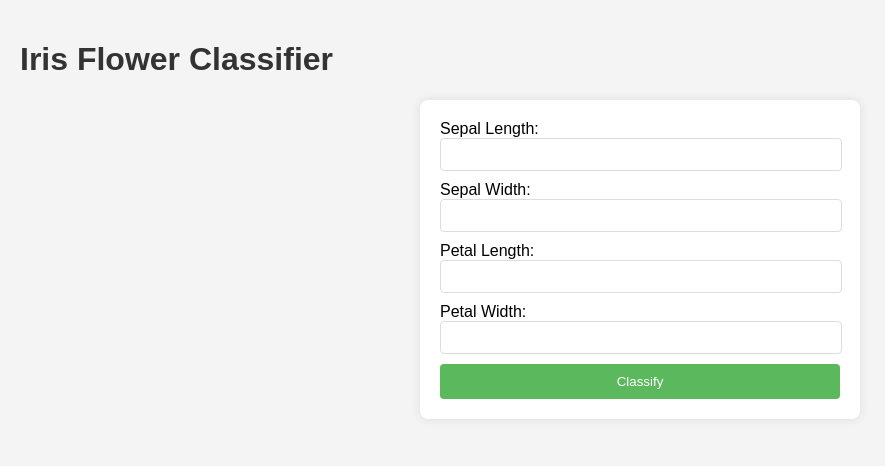
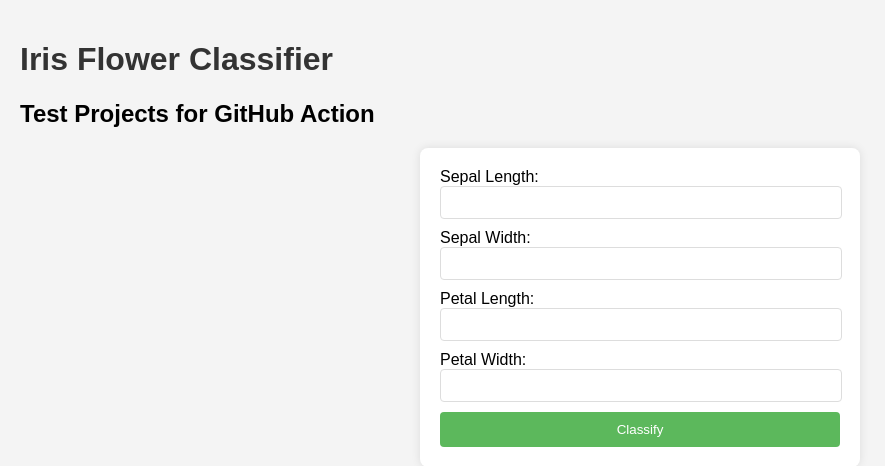
Before and after one commit to Md-Emon-Hasan/ML-Project-Iris-Classifier-with-GitHub-Action, a Flask app: page / in a window 1280 px wide. Shown: the top 466 px of the page, without its empty margins (0-885 px from the left). Run offline with Flask 3, Linux system fonts and the light colour scheme.

Commit message:
Update index.html

```diff
--- a/templates/index.html
+++ b/templates/index.html
@@ -6,6 +6,7 @@
 </head>
 <body>
     <h1>Iris Flower Classifier</h1>
+    <h2>Test Projects for GitHub Action</h2>
     <form action="/predict" method="post">
         Sepal Length: <input type="text" name="sepal_length" required><br>
         Sepal Width: <input type="text" name="sepal_width" required><br>
```
